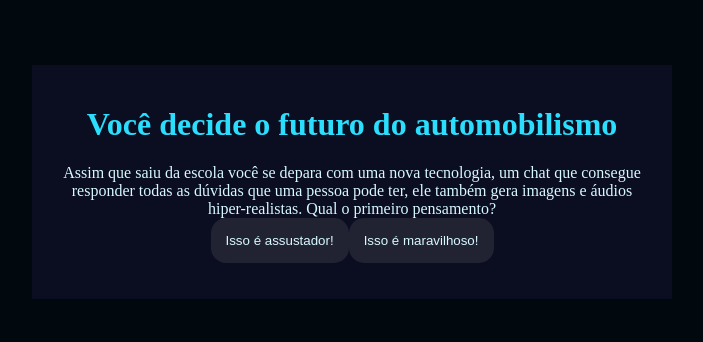
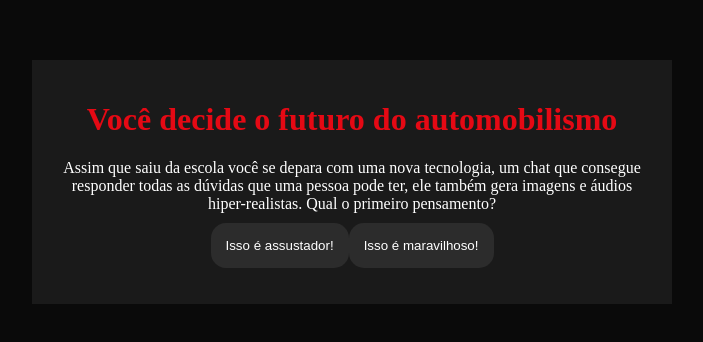
Before and after one commit to ArticVl/ia, a plain HTML site: page index.html in a window 1280 px wide. Shown: the part 226-568 px from the top of the page, without its empty margins (288-991 px from the left). Drawn offline with Linux system fonts and the light colour scheme.

Commit message:
Update style.css

```diff
--- a/style.css
+++ b/style.css
@@ -1,10 +1,9 @@
-:root{
-    --cor-fundo: #01080E ;
-    --cor-principal: #0B0D20 ;
-    --cor-secundaria: #212333;
-    --cor-destaque: #2BDEFD;
-    --cor-texto: #D7F9FF;
-
+:root {
+    --cor-fundo: #0a0a0a;
+    --cor-principal: #1a1a1a;
+    --cor-secundaria: #2c2c2c;
+    --cor-destaque: #e50914;
+    --cor-texto: #ffffff;
 }
 
 body {
@@ -16,7 +15,7 @@ body {
     min-height: 100vh;
 }
 
-.caixa-principal{
+.caixa-principal {
     background-color: var(--cor-principal);
     width: 90%;
     max-width: 600px;
@@ -24,7 +23,7 @@ body {
     padding: 20px;
 }
 
-h1{
+h1 {
     color: var(--cor-destaque);
 }
 
@@ -34,10 +33,12 @@ button {
     border: none;
     border-radius: 15px;
     padding: 15px;
+    margin-top: 10px;
     transition: background-color 0.3s;
+    cursor: pointer;
 }
 
-button:hover{
+button:hover {
     background-color: var(--cor-destaque);
     color: var(--cor-principal);
 }
```
